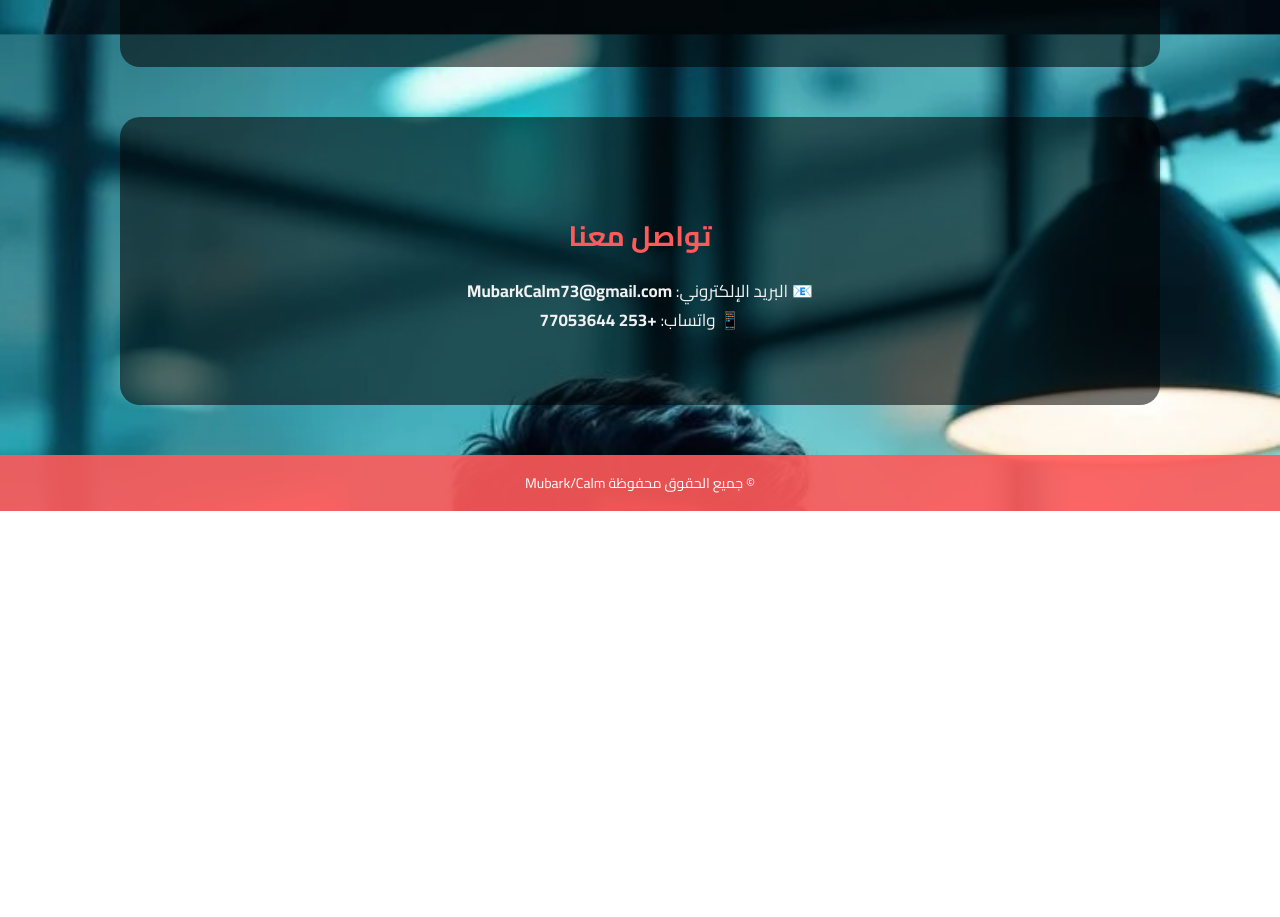
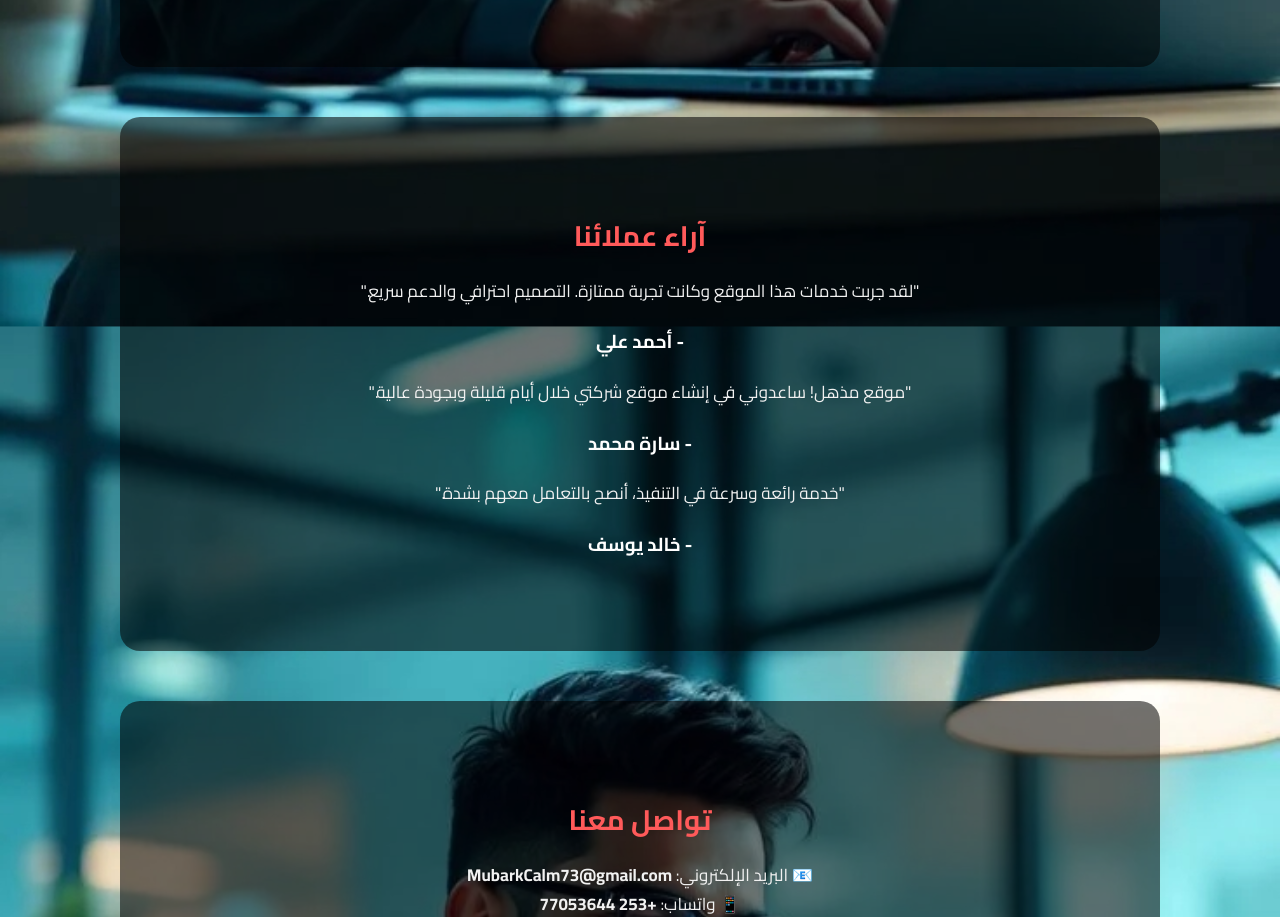
Before and after one commit to mubarkcalm73-pixel/location-Calm, a plain HTML site: page index.html in a window 1280 px wide. Shown: the part 2148-3065 px from the top of the page. Before the commit the page ends 2659 px from the top, so only its background shows below. Drawn offline with Linux system fonts and the light colour scheme.

Commit message:
Update index.html

```diff
--- a/index.html
+++ b/index.html
@@ -345,7 +345,26 @@
     </div>
   </div>
 </section>
+<!-- قسم آراء العملاء -->
+<section id="reviews" class="reviews">
+  <h2>آراء عملائنا</h2>
+  <div class="review-container">
+    <div class="review-card">
+      <p class="review-text">"لقد جربت خدمات هذا الموقع وكانت تجربة ممتازة. التصميم احترافي والدعم سريع."</p>
+      <h3>- أحمد علي</h3>
+    </div>
 
+    <div class="review-card">
+      <p class="review-text">"موقع مذهل! ساعدوني في إنشاء موقع شركتي خلال أيام قليلة وبجودة عالية."</p>
+      <h3>- سارة محمد</h3>
+    </div>
+
+    <div class="review-card">
+      <p class="review-text">"خدمة رائعة وسرعة في التنفيذ، أنصح بالتعامل معهم بشدة."</p>
+      <h3>- خالد يوسف</h3>
+    </div>
+  </div>
+</section>
   <section id="contact">
     <h2>تواصل معنا</h2>
     <p>📧 البريد الإلكتروني: <strong>MubarkCalm73@gmail.com</strong></p>
```
